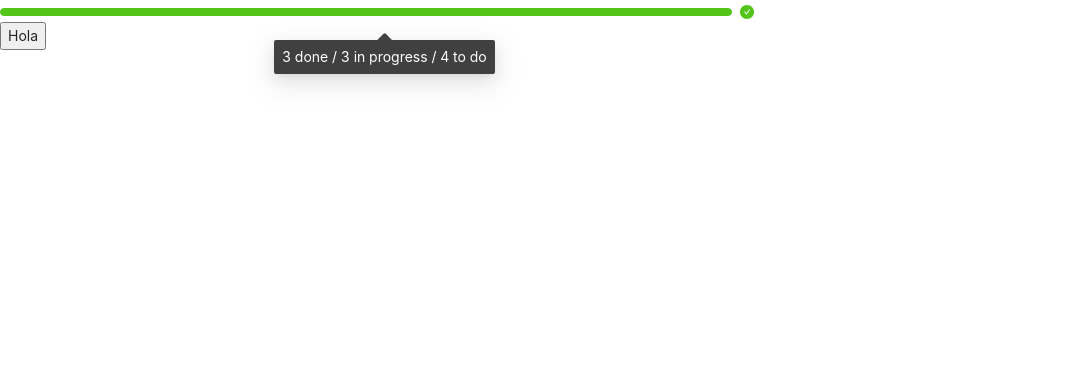
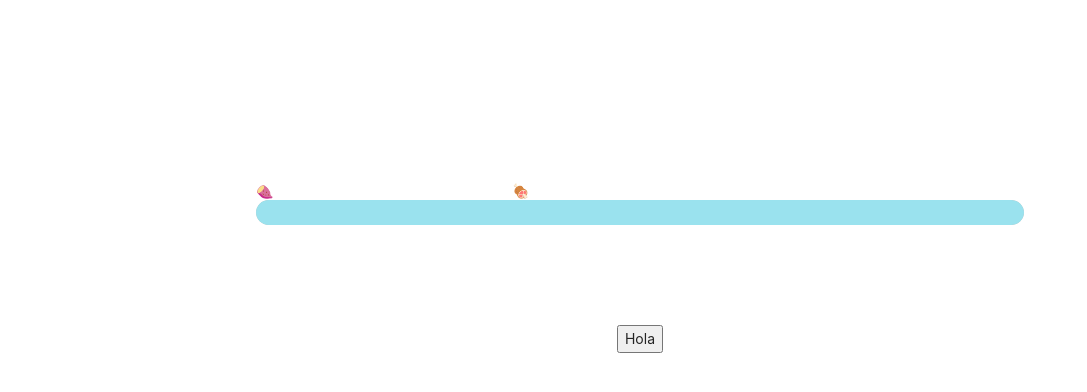
Before and after one commit to sobre-mesa/homestead, a React (Create React App) app: page / in a window 1280 px wide. Shown: the top 392 px of the page, without its empty margins (0-1087 px from the left). Built offline with nearby package versions, Linux system fonts and the light colour scheme.

Commit message:
Vegetable threshold implemented, styles

```diff
--- a/src/pages/pot_cook/potCook.js
+++ b/src/pages/pot_cook/potCook.js
@@ -1,14 +1,14 @@
 import React, { useState } from 'react';
 import { Tooltip, Progress } from 'antd';
 import { useSelector, useDispatch } from 'react-redux';
-import { set, decrement, selectTotal, selectSecs} from './cookSlice';
+import { set, decrement, selectTotal, selectSecs } from './cookSlice';
 
 const PotCook = () => {
   const dispatch = useDispatch();
   return (
-    <div>
-      <ProgressBar/>
-      <button onClick={() => startTimer(dispatch)}>Hola</button>
+    <div style={{ textAlign: 'center' }}>
+      <ProgressBar />
+      <button style={{ marginTop: '100px' }} onClick={() => startTimer(dispatch)}>Hola</button>
     </div>
   )
 }
@@ -23,9 +23,27 @@ const ProgressBar = (props) => {
   const seconds = useSelector(selectSecs);
   const total = useSelector(selectTotal);
   return (
-    <div>
-      <Tooltip title="3 done / 3 in progress / 4 to do">
-        <Progress percent={(seconds/total) * 100} style={{ width: '60%' }} />
+    <div style={{ marginTop: '200px' }}>
+      <Marker emoji="🍠" seconds="0" total={total} />
+      <Marker emoji="🍖" seconds="20" total={total} />
+      <Progress
+        trailColor="#B7CACD"
+        strokeColor="#9AE2EE"
+        strokeWidth="25px"
+        status={"normal"}
+        showInfo={false}
+        percent={(seconds / total) * 100}
+        style={{ width: "60%" }} />
+    </div>
+  )
+}
+
+const Marker = (props) => {
+  const percentage = 20 + (60 * (props.seconds / props.total)) + '%'
+  return (
+    <div style={{ position: 'absolute', left: percentage , top: 180, zIndex: 10 }}>
+      <Tooltip title={props.seconds}>
+        {props.emoji}
       </Tooltip>
     </div>
   )
```
